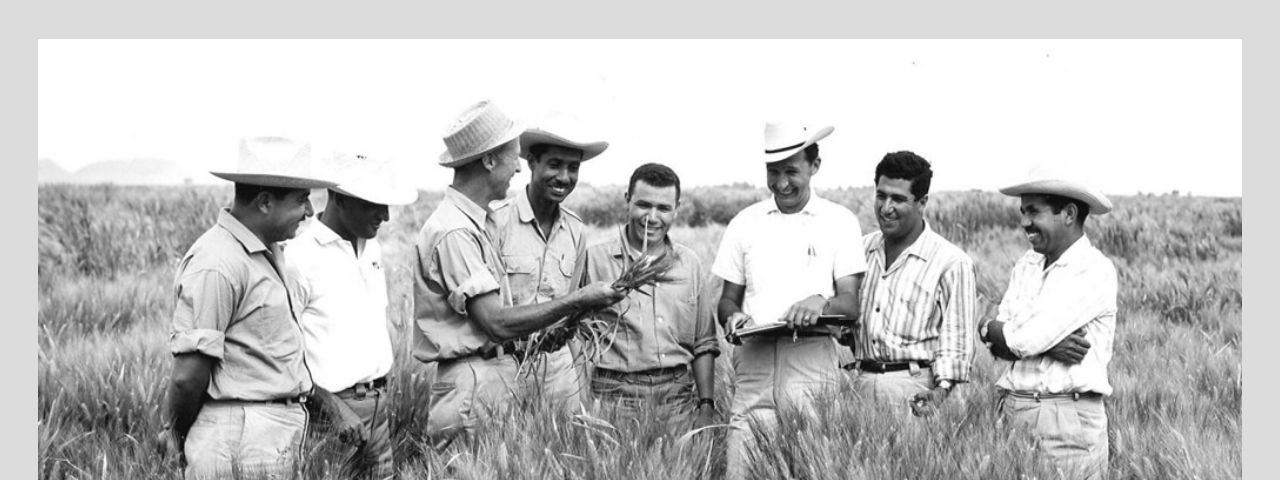
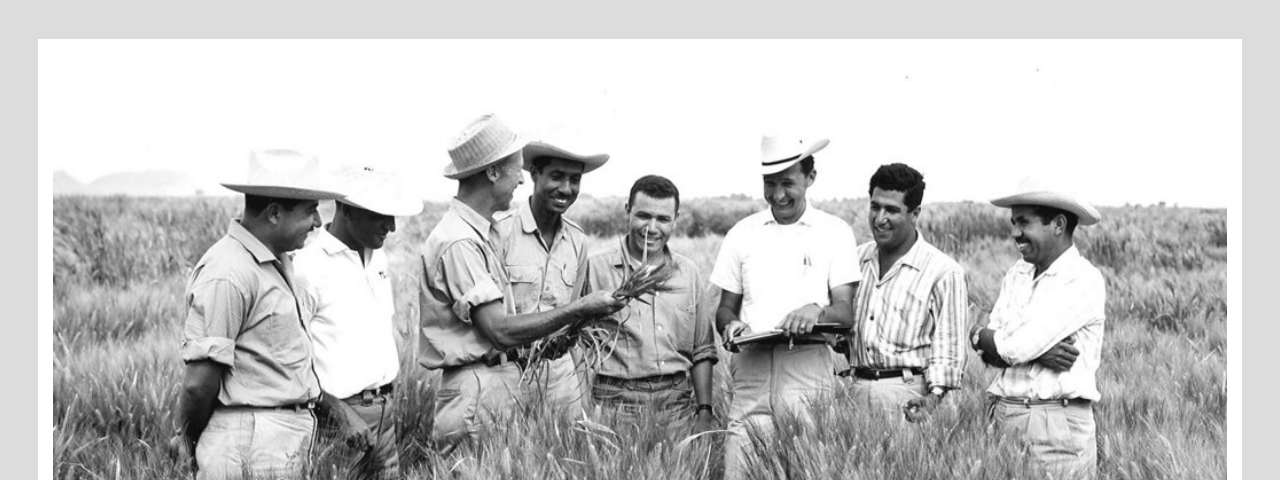
Before and after one commit to amirestes/Tribute_Page, a plain HTML site: page index.html in a window 1280 px wide. Shown: the part 320-800 px from the top of the page. Drawn offline with Linux system fonts and the light colour scheme.

Commit message:
added border to figure

```diff
--- a/style.css
+++ b/style.css
@@ -35,6 +35,7 @@ img {
 
 figure {
     margin: 0;
+    border: 15px solid white;
 }
 
 #img-div {
```
